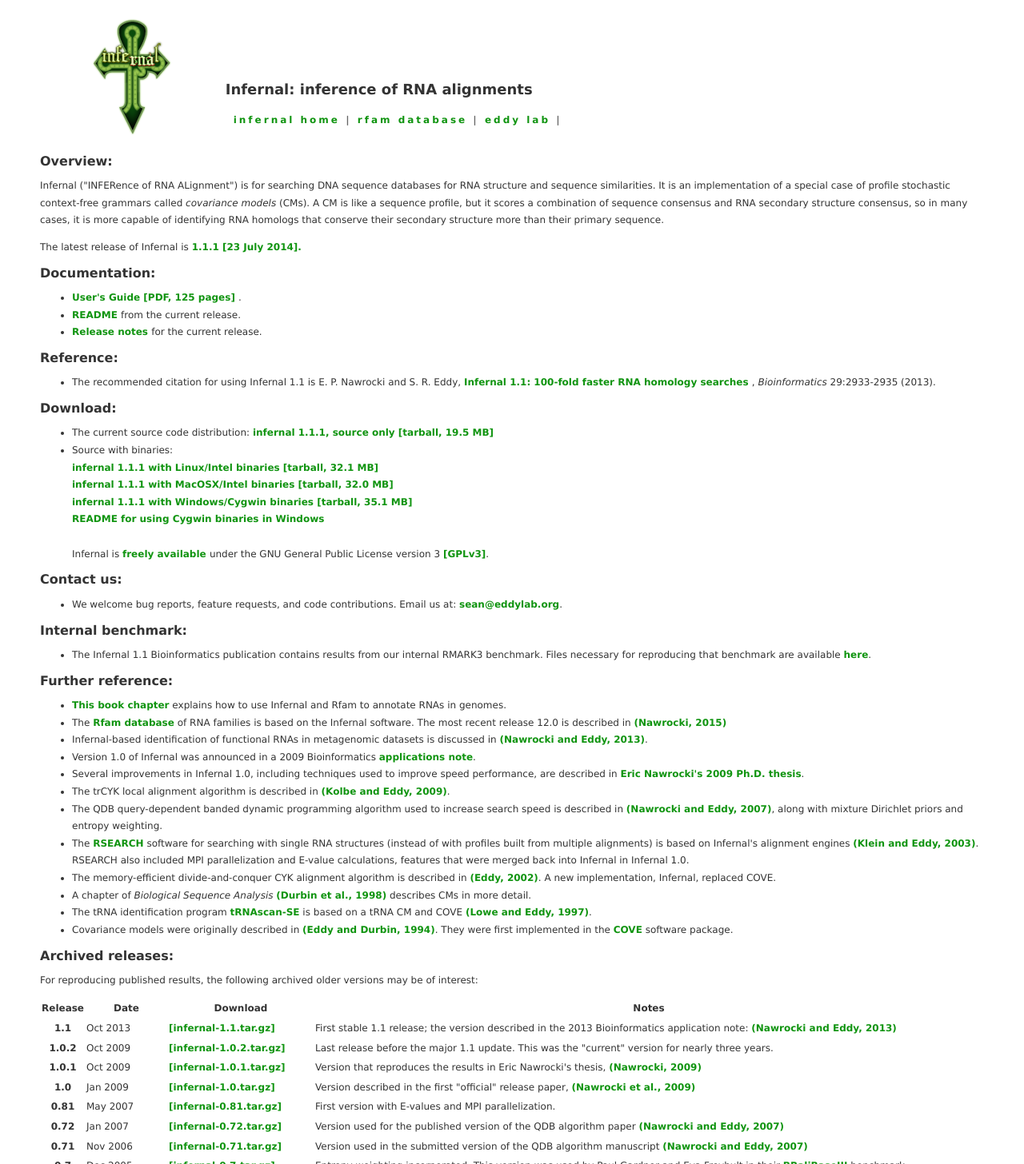
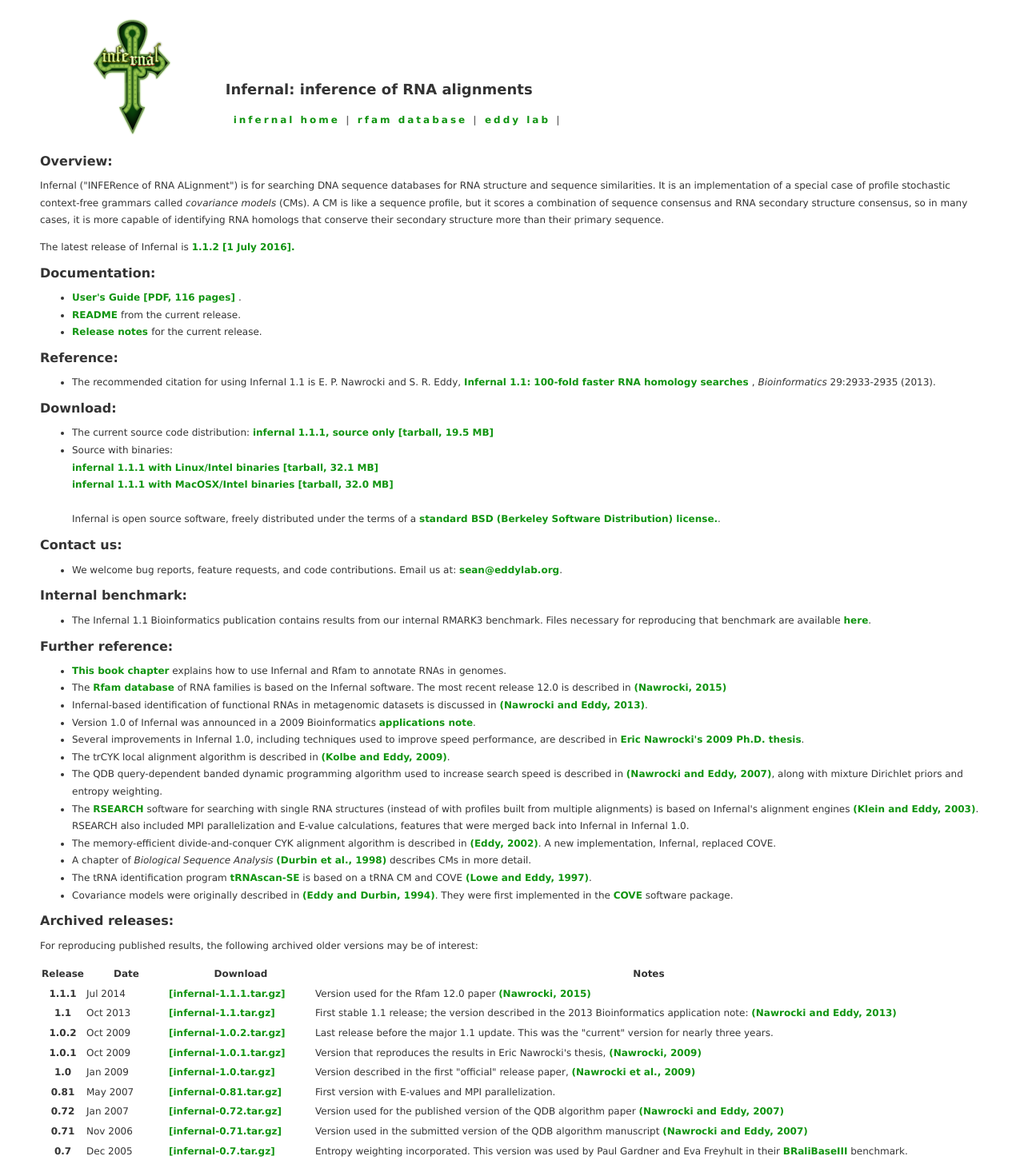
Before and after one commit to EddyRivasLab/infernal.org, a plain HTML site: page index.html in a window 1280 px wide. Shown: the top 1456 px of the page at 80% size. Drawn offline with Linux system fonts and the light colour scheme.

Commit message:
Updates website for 1.1.2 release.

```diff
--- a/index.html
+++ b/index.html
@@ -50,14 +50,14 @@ that conserve their secondary structure more than their primary sequence.
 </p>
 <p>
 The latest release of Infernal is
-<a href="http://eddylab.org/infernal/infernal-1.1.1.tar.gz">
-1.1.1 [23 July 2014].</a>
+<a href="http://eddylab.org/infernal/infernal-1.1.2.tar.gz">
+1.1.2 [1 July 2016].</a>
 </p>
 
 <h2> Documentation: </h2>
 <ul>
  <li> <a href="http://eddylab.org/infernal/Userguide.pdf">
-      User's Guide [PDF, 125 pages] </a>.
+      User's Guide [PDF, 116 pages] </a>.
 
  <li> <a href="http://eddylab.org/infernal/README">
       README </a>
@@ -90,16 +90,11 @@ The latest release of Infernal is
        infernal 1.1.1 with Linux/Intel binaries [tarball, 32.1 MB] </a> <br />
        <a href="http://eddylab.org/infernal/infernal-1.1.1-macosx-intel.tar.gz">
        infernal 1.1.1 with MacOSX/Intel binaries [tarball, 32.0 MB]   </a> <br />
-       <a href="http://eddylab.org/infernal/infernal-1.1.1-cygwin.tar.gz">
-       infernal 1.1.1 with Windows/Cygwin binaries [tarball, 35.1 MB] </a>  <br />
-       <a href="http://eddylab.org/infernal/00README-cygwin-binaries.txt">
-       README for using Cygwin binaries in Windows </a>  <br />
         <br />
-       Infernal is
-       <a href="http://eddylab.org/infernal/COPYRIGHT">
-       freely available </a> under the
-       GNU General Public License version 3
-       <a href="http://eddylab.org/infernal/LICENSE"> [GPLv3]</a>.
+        Infernal is open source software, freely distributed under the terms of a
+        <a href="http://eddylab.org/infernal/LICENSE">
+        standard BSD (Berkeley Software Distribution) license.</a>.
+
 </ul>
 
 
@@ -199,6 +194,17 @@ versions may be of interest: </p>
 
 <table>
 <tr> <th width=50px> Release </th>  <th width=100px> Date </th>  <th width=180px> Download </th>  <th> Notes </th> </tr>
+
+<tr> <th> 1.1.1      </th>
+     <td> Jul 2014   </td>
+     <td> <a href="http://eddylab.org/software/infernal/infernal-1.1.1.tar.gz">
+          [infernal-1.1.1.tar.gz] </a>
+     </td>
+     <td> Version used for the Rfam 12.0 paper
+      <a href="http://eddylab.org/publications.html#Nawrocki15">
+       (Nawrocki, 2015)</a>
+     </td>
+</tr>
 
 <tr> <th> 1.1      </th>
      <td> Oct 2013   </td>
```
